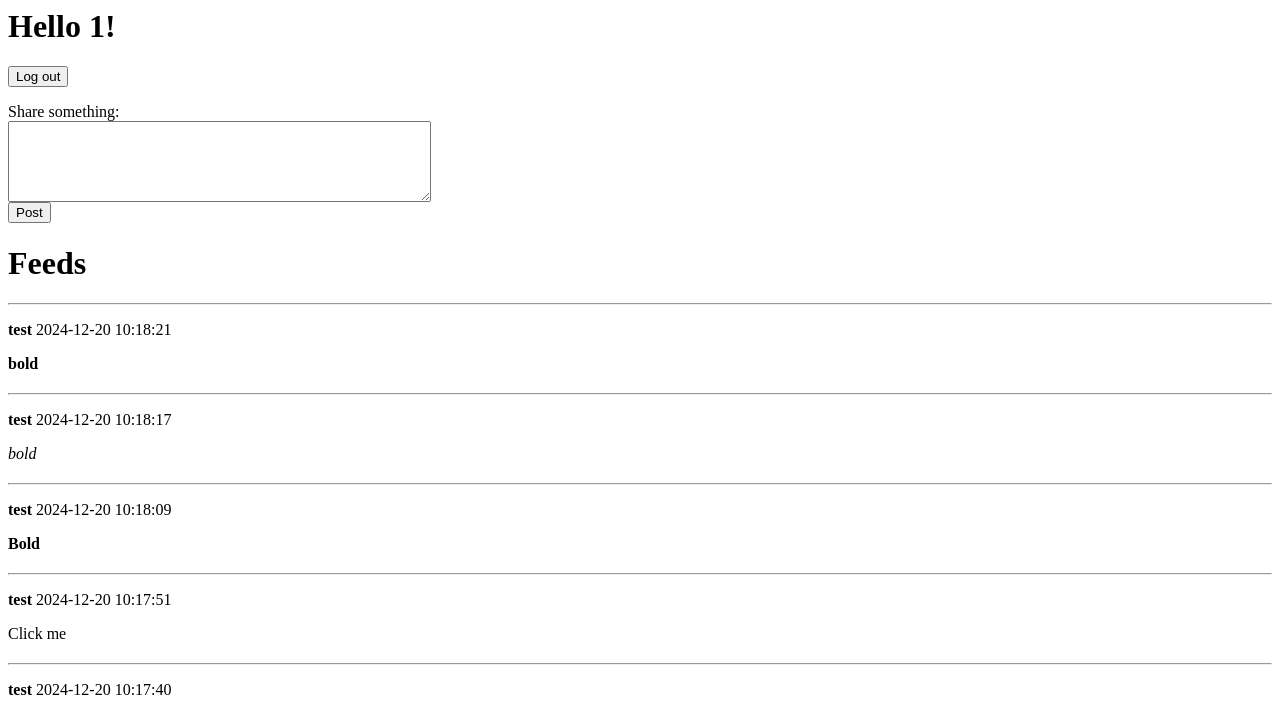
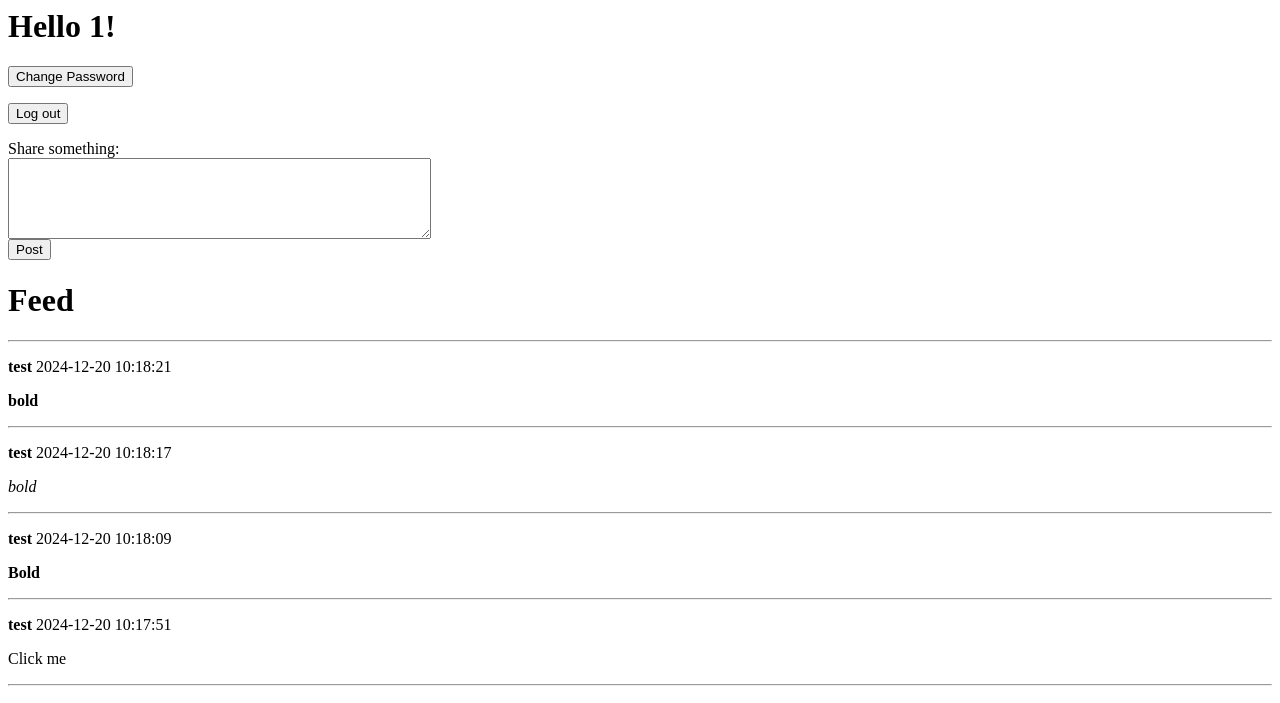
Before and after one commit to makimovsky/SafeApp, a Flask app: page /hello in a window 1280 px wide. Shown: the top 703 px of the page. Run offline with Flask 3, Linux system fonts and the light colour scheme; the visitor is signed in with stand-in values (Sample User, id 1); data comes from the database, SQL or seed files in the repository; both versions use the stored data as it was after the commit.

Commit message:
added change password feature

```diff
--- a/src/app/templates/hello.html
+++ b/src/app/templates/hello.html
@@ -1,33 +1,28 @@
 <html>
 <head>
     <meta charset="UTF-8">
-    <title>Feeds</title>
-    <style>
-        .feed-container {
-            margin-bottom: 20px;
-        }
-        .feed-content {
-            margin-bottom: 10px;
-        }
-    </style>
+    <title>Feed</title>
 </head>
 <body>
 <h1>Hello {{ username }}!</h1>
-<form action={{ url_for('auth.logout') }}>
+<form action="{{ url_for('auth.change_password') }}">
+  <input type="submit" value="Change Password" />
+</form>
+<form action="{{ url_for('auth.logout') }}">
   <input type="submit" value="Log out" />
 </form>
 
-<form action={{ url_for('main.render') }} method="post">
+<form action="{{ url_for('main.render') }}" method="post">
   <label for="markdown">Share something:</label><br>
   <textarea id="markdown" name="markdown" rows="5" cols="50"></textarea>
   <br>
   <input type="submit" value="Post">
 </form>
 
-<h1>Feeds</h1>
+<h1>Feed</h1>
 {% for feed in all_feeds %}
-    <div class="feed-container">
-        <p class="feed-content">
+    <div>
+        <p>
             <hr><p><strong>{{ feed[0] }}</strong> {{ feed[2] }}<br>{{ feed[1]|safe }}</p>
         </div>
     </div>
--- a/src/app/templates/index.html
+++ b/src/app/templates/index.html
@@ -5,7 +5,7 @@
 </head>
 <body>
 <h1>Login</h1>
-<form action={{ url_for('auth.login') }} method="post">
+<form action="{{ url_for('auth.login') }}" method="post">
   <label for="username">Username: </label>
   <input type="text" id="username" name="username" required><br>
   <label for="password">Password: </label>
--- a/src/app/templates/markdown.html
+++ b/src/app/templates/markdown.html
@@ -7,7 +7,7 @@
 <h1> Your rendered Markdown: </h1>
 {{ rendered | safe}}
 <br>
-<form action={{ url_for('main.hello') }}>
+<form action="{{ url_for('main.hello') }}">
   <input type="submit" value="Go back" />
 </form>
 </body>
--- a/src/app/templates/register.html
+++ b/src/app/templates/register.html
@@ -5,7 +5,7 @@
 </head>
 <body>
     <h1>Register</h1>
-    <form action={{ url_for('auth.register') }} method="POST">
+    <form action="{{ url_for('auth.register') }}" method="POST">
         <label for="username">Username:</label>
         <input type="text" id="username" name="username" required>
         <br>
```
Also changed, not shown: src/app/routes/auth.py (+32 -1 lines), src/app/templates/change_password.html (added, +21 -0 lines), src/sqlite3.db.
